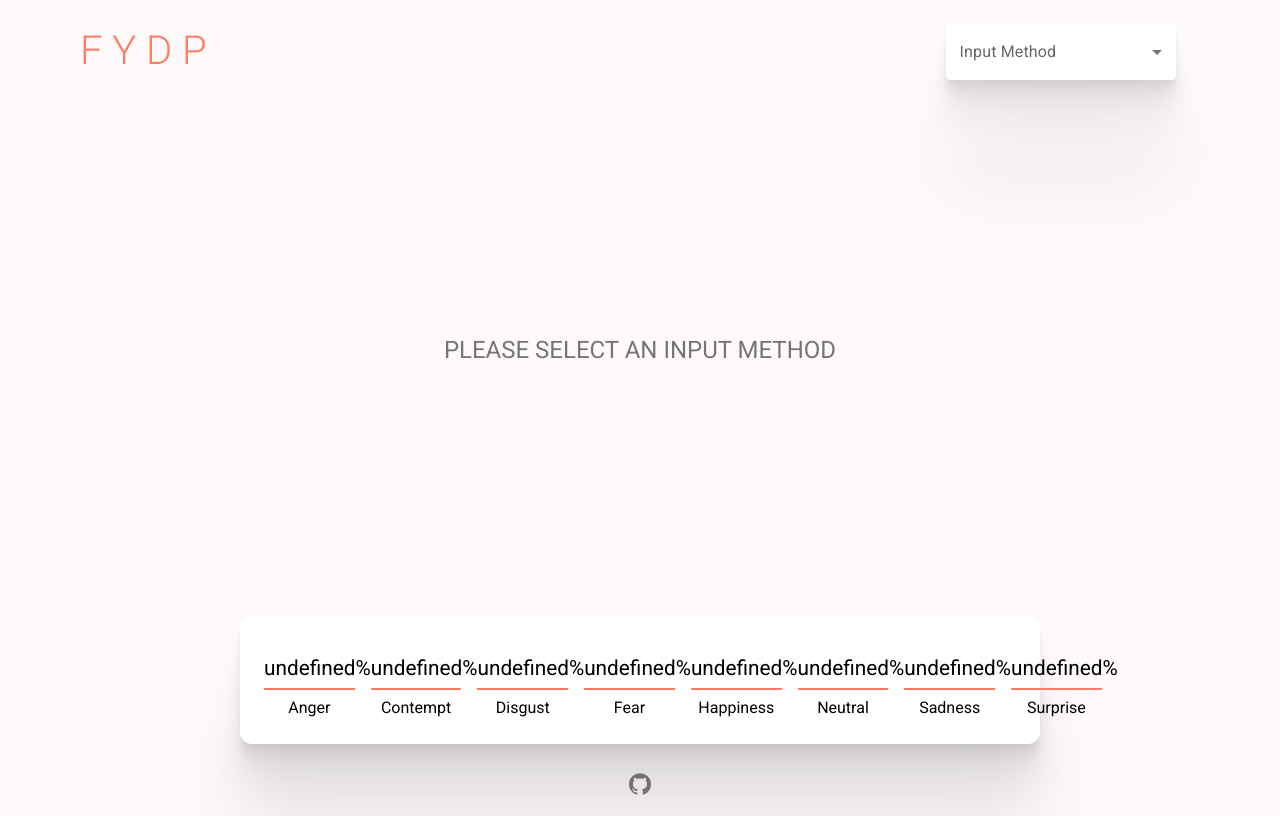
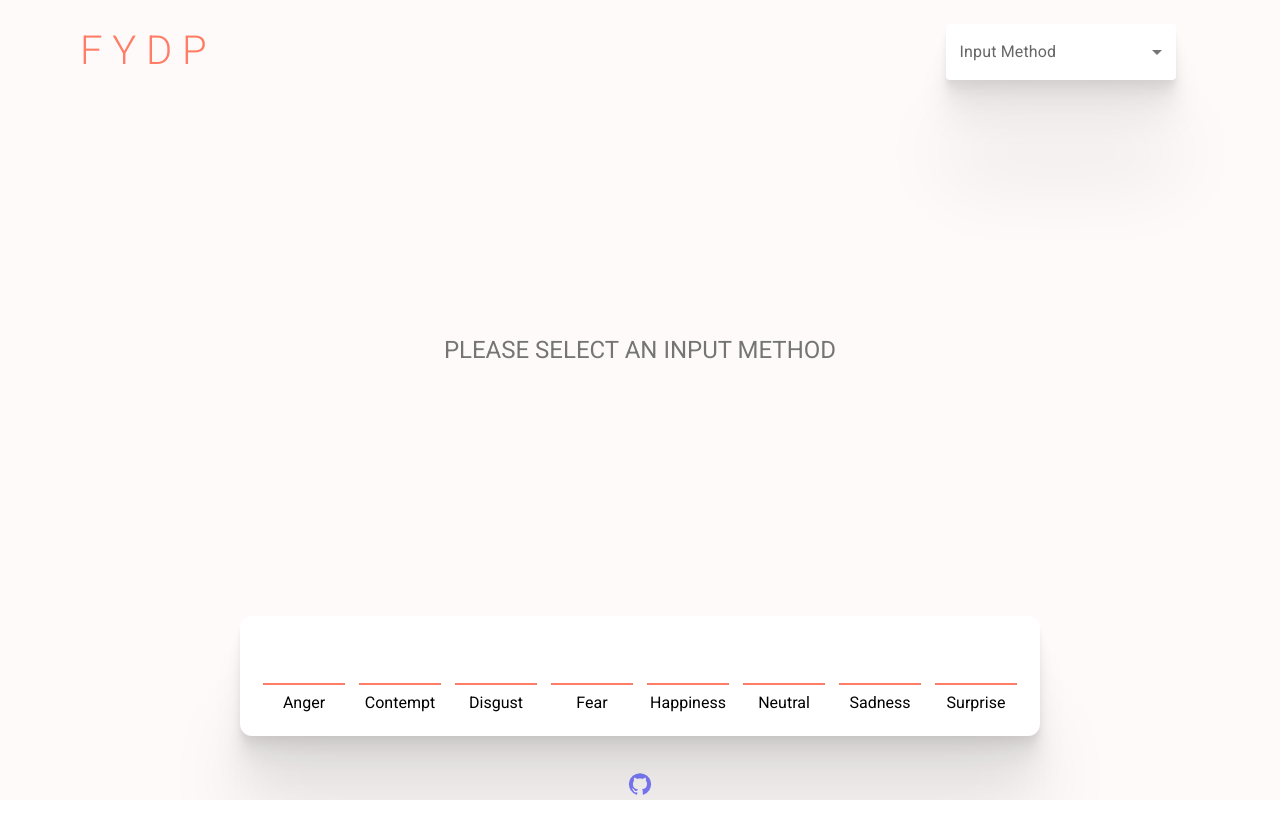
Before and after one commit to k27dong/fydp, a React (Create React App) app: page / in a window 1280 px wide. Built offline with nearby package versions, Linux system fonts and the light colour scheme.

Commit message:
fix page height, fix border height, add url to github icon

```diff
--- a/src/App.jsx
+++ b/src/App.jsx
@@ -13,12 +13,11 @@ const AppContainer = styled.div`
   display: flex;
   flex-direction: column;
   width: 100%;
-  padding-bottom: 1rem;
 `
 
 const App = () => {
   const [input, setInput] = useState(MODE_INVALID)
-  const [result, setResult] = useState({})
+  const [result, setResult] = useState([])
 
   return (
     <AppContainer>
--- a/src/body.jsx
+++ b/src/body.jsx
@@ -125,7 +125,10 @@ const Body = ({ input, setResult }) => {
           <LoadingButton
             style={{ minWidth: "7rem", marginRight: "1rem" }}
             loading={false}
-            onClick={() => setSelectedFile(undefined)}
+            onClick={() => {
+                setSelectedFile(undefined)
+                setResult([])
+            }}
             variant="contained"
           >
             Reset
--- a/src/const.jsx
+++ b/src/const.jsx
@@ -6,6 +6,7 @@ export const DEFAULT_SHADOW =
   "0 100px 80px rgb(0 0 0 / 7%), 0 41.7776px 33.4221px rgb(0 0 0 / 5%), 0 22.3363px 17.869px rgb(0 0 0 / 4%), 0 12.5216px 10.0172px rgb(0 0 0 / 4%), 0 6.6501px 5.32008px rgb(0 0 0 / 3%), 0 2.76726px 2.21381px rgb(0 0 0 / 2%)"
 
 export const API_URL = "http://localhost:5000"
+export const GITHUB_URL = "https://github.com/k27dong/fydp"
 
 export const EMOTION_MAP = [
   "Anger",
--- a/src/footer.jsx
+++ b/src/footer.jsx
@@ -1,19 +1,25 @@
 import React from "react"
 import styled from "styled-components"
 import GitHubIcon from "@mui/icons-material/GitHub"
+import { GITHUB_URL } from "./const"
 
 const GHIcon = styled(GitHubIcon)`
   opacity: 0.5;
   height: 60%;
+
+  &:link {
+    text-decoration: none;
+    color: inherit;
+  }
 `
 
-const FooterContainer = styled.div`
+const FooterContainer = styled.a`
   margin-top: auto;
 `
 
 const Footer = () => {
   return (
-    <FooterContainer>
+    <FooterContainer href={GITHUB_URL} target="_blank">
       <GHIcon />
     </FooterContainer>
   )
--- a/src/result.jsx
+++ b/src/result.jsx
@@ -9,7 +9,7 @@ const ResultWrapper = styled.div`
   background-color: white;
   box-shadow: ${DEFAULT_SHADOW};
   border-radius: 0.75rem;
-  padding: 2.5rem 1rem 1.5rem;
+  padding: 2rem 1rem 1.5rem;
   display: flex;
   flex-direction: row;
   flex-wrap: nowrap;
@@ -32,7 +32,10 @@ const EmotionName = styled.div`
   font-size: 1.3rem;
   padding-bottom: 0.5rem;
   width: 85%;
-  border-bottom: 2px solid #ff7d66;
+  box-shadow: inset 0 -2px 0px 0px #ff7d66;
+  -moz-box-shadow: inset 0 -2px 0px 0px #ff7d66;
+  -webkit-box-shadow: inset 0 -2px 0px 0px #ff7d66;
+  height: 100%;
 `
 
 const EmotionWeight = styled.div`
@@ -45,7 +48,9 @@ const Result = ({ input, result }) => {
       {EMOTION_MAP.map((emotion, index) => {
         return (
           <EmotionItem key={index}>
-            <EmotionName>{`${result[index]}%`}</EmotionName>
+            <EmotionName>
+              {result.length === 0 ? "" : `${result[index]}%`}
+            </EmotionName>
             <EmotionWeight>{emotion}</EmotionWeight>
           </EmotionItem>
         )
```
